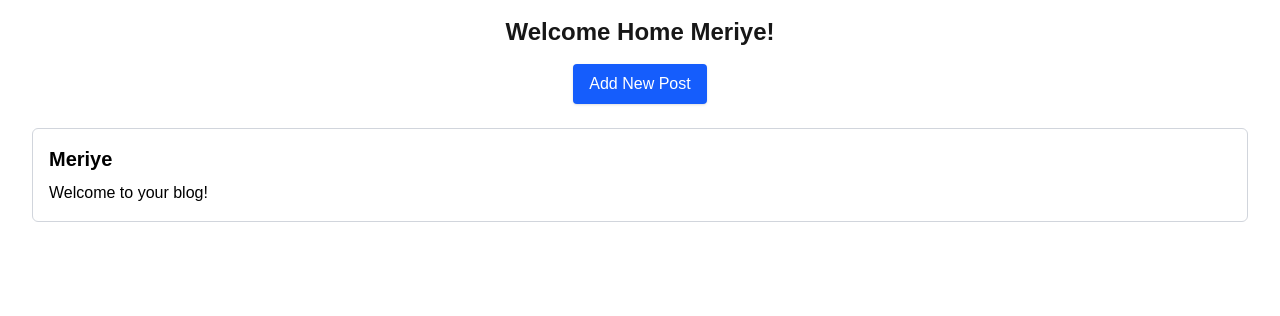
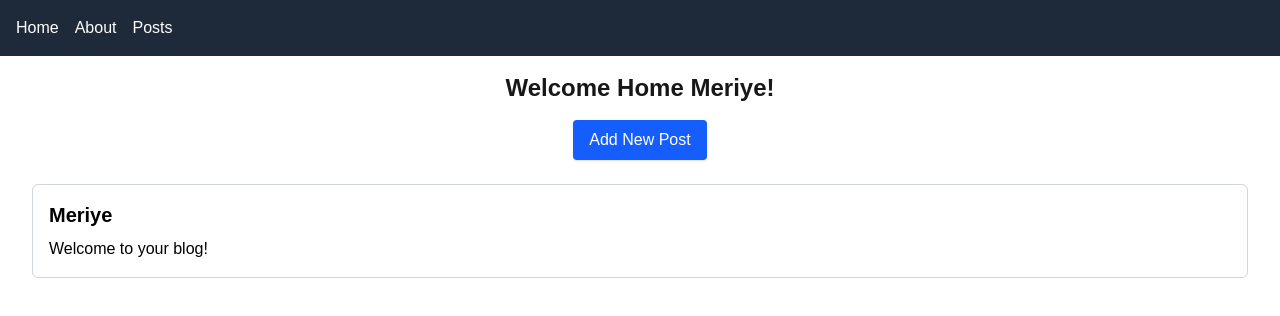
Before and after one commit to Merisola/alx-project-0x02-setup, a Next.js app in the folder alx-project-0x02/: page /home in a window 1280 px wide. Shown: the top 316 px of the page. Built offline with nearby package versions, Linux system fonts and the light colour scheme.

Commit message:
update home and index pages

```diff
--- a/alx-project-0x02/pages/home.tsx
+++ b/alx-project-0x02/pages/home.tsx
@@ -1,6 +1,7 @@
 import React, { useState } from "react";
 import Card from "@/components/common/Card";
 import PostModal from "@/components/common/PostModal";
+import Header from "@/components/layout/Header"
 
 
 const HomePage = () => {
@@ -14,11 +15,12 @@ const HomePage = () => {
   };
 
   return (
-    <div className="p-4">
+    <div>
+      <Header />
+      <main className="p-4">
         <h1 className="text-center text-2xl mb-4 font-bold">
           Welcome Home Meriye!
         </h1>
-
         <div className="flex justify-center mb-6">
           <button
             onClick={() => setModalOpen(true)}
@@ -27,12 +29,10 @@ const HomePage = () => {
             Add New Post
           </button>
         </div>
-
         {/* Render each post using the Card component */}
         {posts.map((post, index) => (
           <Card key={index} title={post.title} content={post.content} />
         ))}
-
         {/* Conditionally render the PostModal */}
         {modalOpen && (
           <PostModal
@@ -41,6 +41,7 @@ const HomePage = () => {
             onSubmit={handleAddPost}
           />
         )}
+      </main>
     </div>
   );
 };
--- a/alx-project-0x02/pages/index.tsx
+++ b/alx-project-0x02/pages/index.tsx
@@ -1,11 +1,11 @@
-import Header from "@/components/layout/Header"
 import HomePage from "./home";
 
-export default function Home() {
+const  Home = () => {
   return (
     <div>
-      <Header />
       <HomePage />
     </div>
   );
 }
+
+export default Home;
```
Lines whose indentation alone changed are shown as unchanged.
